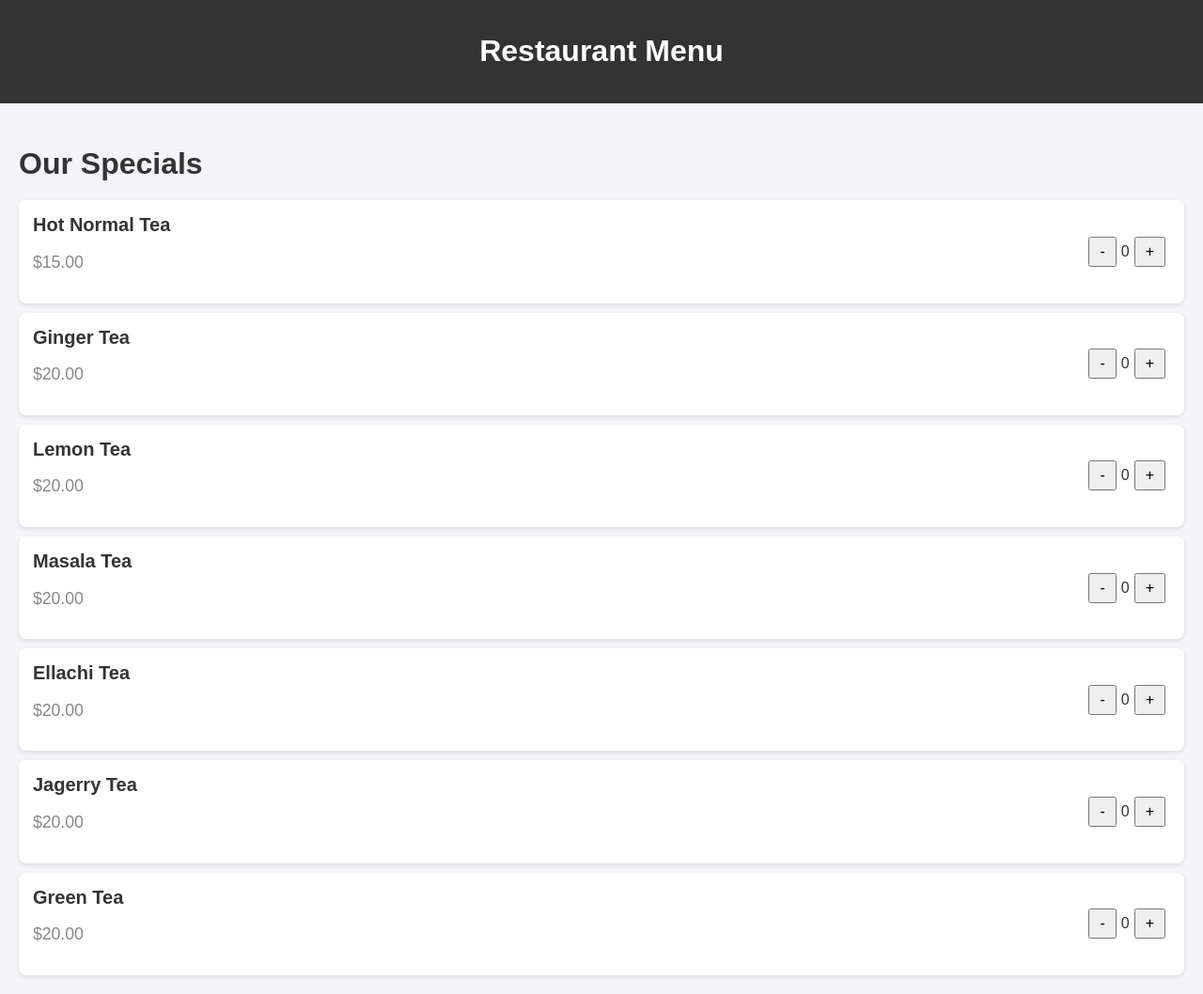
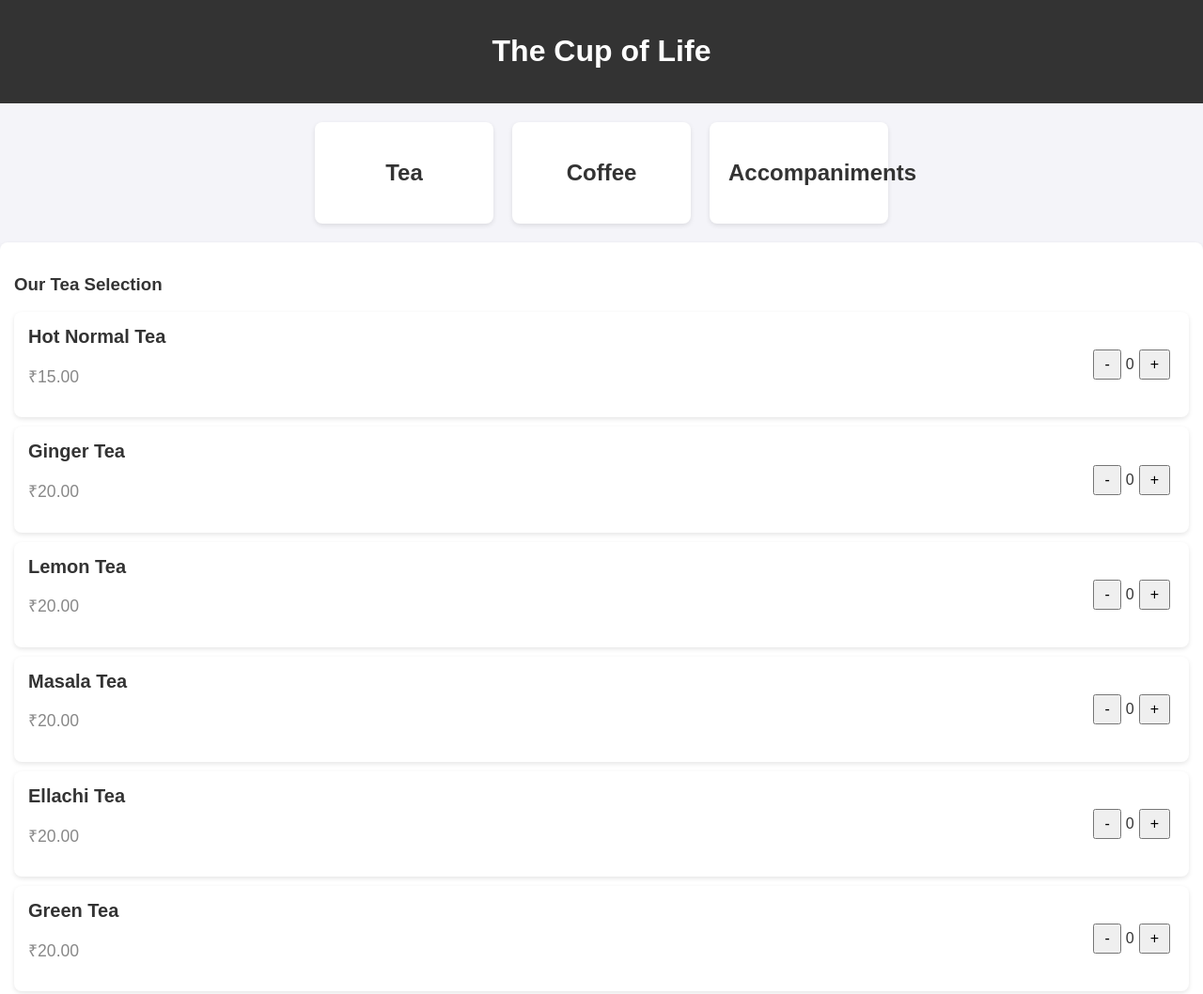
Before and after one commit to divya18k/packetprep-designingtribute, a plain HTML site: page menu.html in a window 1280 px wide. Shown: the top 1058 px of the page at 94% size. Drawn offline with Linux system fonts and the light colour scheme.

Commit message:
Update menu.html

```diff
--- a/menu.html
+++ b/menu.html
@@ -20,14 +20,41 @@
             text-align: center;
         }
         .menu {
+            display: flex;
+            justify-content: center;
+            margin-top: 20px;
+        }
+        .menu > div {
+            background-color: #fff;
+            margin: 0 10px;
             padding: 20px;
+            border-radius: 8px;
+            box-shadow: 0 2px 5px rgba(0, 0, 0, 0.1);
+            cursor: pointer;
+            text-align: center;
+            width: 150px;
         }
         .menu h2 {
-            font-size: 2rem;
+            font-size: 1.5rem;
             margin-bottom: 20px;
         }
+        .menu div:hover {
+            background-color: #f0f0f0;
+        }
 
-        /* Menu Item Styles */
+        /* Collapsible Sections for Menu Items */
+        .menu-items {
+            margin-top: 20px;
+            padding: 15px;
+            background-color: #fff;
+            border-radius: 8px;
+            box-shadow: 0 2px 5px rgba(0, 0, 0, 0.1);
+            display: none; /* Hide sections by default */
+        }
+        .menu-items.show {
+            display: block; /* Show the menu section when active */
+        }
+
         .item {
             background-color: #fff;
             margin: 10px 0;
@@ -108,72 +135,116 @@
 </head>
 <body>
     <header>
-        <h1>Restaurant Menu</h1>
+        <h1>The Cup of Life</h1>
     </header>
 
     <div class="menu">
-        <h2>Our Specials</h2>
-        <!-- Dynamic menu items will be inserted here -->
-        <div id="menu-items"></div>
+        <!-- Sections for Tea, Coffee, and Accompaniments -->
+        <div onclick="toggleMenu('tea-menu')">
+            <h2>Tea</h2>
+        </div>
+        <div onclick="toggleMenu('coffee-menu')">
+            <h2>Coffee</h2>
+        </div>
+        <div onclick="toggleMenu('accompaniments-menu')">
+            <h2>Accompaniments</h2>
+        </div>
+    </div>
+
+    <!-- Menu items for each category -->
+    <div id="tea-menu" class="menu-items show"> <!-- Show by default -->
+        <h3>Our Tea Selection</h3>
+        <div id="tea-items"></div>
+    </div>
+
+    <div id="coffee-menu" class="menu-items">
+        <h3>Our Coffee Selection</h3>
+        <div id="coffee-items"></div>
+    </div>
+
+    <div id="accompaniments-menu" class="menu-items">
+        <h3>Our Accompaniments</h3>
+        <div id="accomp-items"></div>
     </div>
 
     <div class="order-summary" id="order-summary">
         <h2>Order Summary</h2>
         <div id="order-items"></div>
-        <div><strong>Total:</strong> $<span id="total-amount">0.00</span></div>
+        <div><strong>Total:</strong>₹<span id="total-amount">0.00</span></div>
         <a class="place-order" href="payment.html">Place Order</a>
     </div>
 
     <script>
-        // Menu data - just add more items here as needed
-        const menuItems = [
-            { id: 'item1', name: 'Hot Normal Tea', price: 15.00 },
-            { id: 'item2', name: 'Ginger Tea', price: 20.00 },
-            { id: 'item3', name: 'Lemon Tea', price: 20.00 },
-            { id: 'item4', name: 'Masala Tea', price: 20.00 },
-            { id: 'item5', name: 'Ellachi Tea', price: 20.00 },
-            { id: 'item6', name: 'Jagerry Tea', price: 20.00 },
-            { id: 'item7', name: 'Green Tea', price: 20.00 }
-        ];
+        // Menu data
+        const menuItems = {
+            tea: [
+                { name: 'Hot Normal Tea', price: 15.00 },
+                { name: 'Ginger Tea', price: 20.00 },
+                { name: 'Lemon Tea', price: 20.00 },
+                { name: 'Masala Tea', price: 20.00 },
+                { name: 'Ellachi Tea', price: 20.00 },
+                { name: 'Green Tea', price: 20.00 },
+                { name: 'Lemon Tea', price: 20.00 },
+            ],
+            coffee: [
+                { name: 'Espresso', price: 25.00 },
+                { name: 'Vanilla Cofee', price: 60.00 },
+            ],
+            accompaniments: [
+                { name: 'Biscuits', price: 10.00 },
+                { name: 'Toast', price: 15.00 },
+            ]
+        };
 
         // Initialize quantities
         const quantities = {};
 
-        // Dynamically create the menu items
-        const menuContainer = document.getElementById('menu-items');
-        menuItems.forEach(item => {
-            // Initialize the quantity for each item
-            quantities[item.id] = 0;
+        // Function to render items dynamically based on menu category
+        function renderMenuItems(category, containerId) {
+            const container = document.getElementById(containerId);
+            menuItems[category].forEach((item, index) => {
+                const itemDiv = document.createElement('div');
+                itemDiv.classList.add('item');
+                itemDiv.innerHTML = `
+                    <div>
+                        <h3>${item.name}</h3>
+                        <p class="price">₹${item.price.toFixed(2)}</p>
+                    </div>
+                    <div class="quantity-controls">
+                        <button onclick="decrement('${category}-${index}')">-</button>
+                        <span id="quantity-${category}-${index}">0</span>
+                        <button onclick="increment('${category}-${index}')">+</button>
+                    </div>
+                `;
+                container.appendChild(itemDiv);
+            });
+        }
 
-            // Create the menu item element dynamically
-            const itemElement = document.createElement('div');
-            itemElement.classList.add('item');
-            itemElement.id = item.id;
+        // Call render function to generate menu items
+        renderMenuItems('tea', 'tea-items');
+        renderMenuItems('coffee', 'coffee-items');
+        renderMenuItems('accompaniments', 'accomp-items');
 
-            itemElement.innerHTML = `
-                <div>
-                    <h3>${item.name}</h3>
-                    <p class="price">$${item.price.toFixed(2)}</p>
-                </div>
-                <div class="quantity-controls">
-                    <button onclick="decrement('${item.id}')">-</button>
-                    <span id="quantity-${item.id}">0</span>
-                    <button onclick="increment('${item.id}')">+</button>
-                </div>
-            `;
+        // Toggle visibility of menu sections
+        function toggleMenu(menuId) {
+            // Hide all menu sections first
+            const allMenus = document.querySelectorAll('.menu-items');
+            allMenus.forEach(menu => {
+                menu.classList.remove('show');
+            });
 
-            // Append the item element to the menu container
-            menuContainer.appendChild(itemElement);
-        });
+            // Show the selected menu section
+            const selectedMenu = document.getElementById(menuId);
+            selectedMenu.classList.add('show');
+        }
 
-        // Increment item quantity
+        // Update quantity and order summary
         function increment(itemId) {
-            quantities[itemId]++;
+            quantities[itemId] = (quantities[itemId] || 0) + 1;
             updateQuantity(itemId);
             updateOrderSummary();
         }
 
-        // Decrement item quantity
         function decrement(itemId) {
             if (quantities[itemId] > 0) {
                 quantities[itemId]--;
@@ -182,26 +253,27 @@
             }
         }
 
-        // Update the displayed quantity
         function updateQuantity(itemId) {
             document.getElementById(`quantity-${itemId}`).textContent = quantities[itemId];
         }
 
-        // Update the order summary
+        // Update order summary
         function updateOrderSummary() {
             let orderItems = '';
             let totalAmount = 0;
-
-            // Loop through all menu items and calculate total for those selected
-            menuItems.forEach(item => {
-                if (quantities[item.id] > 0) {
-                    const itemTotal = item.price * quantities[item.id];
-                    orderItems += `<div class="order-item">${item.name} x ${quantities[item.id]} - $${itemTotal.toFixed(2)}</div>`;
-                    totalAmount += itemTotal;
+            Object.keys(quantities).forEach(itemId => {
+                const [category, index] = itemId.split('-');
+                const item = menuItems[category][parseInt(index)];
+                if (quantities[itemId] > 0) {
+                    orderItems += `
+                        <div class="order-item">
+                            <span>${item.name}</span>
+                            <span>₹${item.price.toFixed(2)} x ${quantities[itemId]}</span>
+                        </div>
+                    `;
+                    totalAmount += item.price * quantities[itemId];
                 }
             });
-
-            // Update the order summary with the items and total
             document.getElementById('order-items').innerHTML = orderItems;
             document.getElementById('total-amount').textContent = totalAmount.toFixed(2);
         }
```
